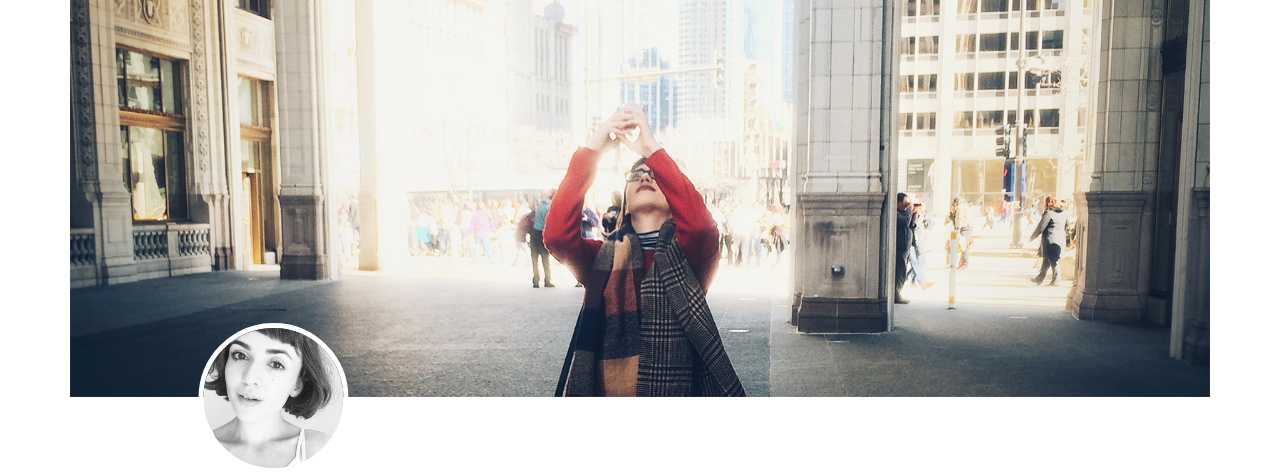
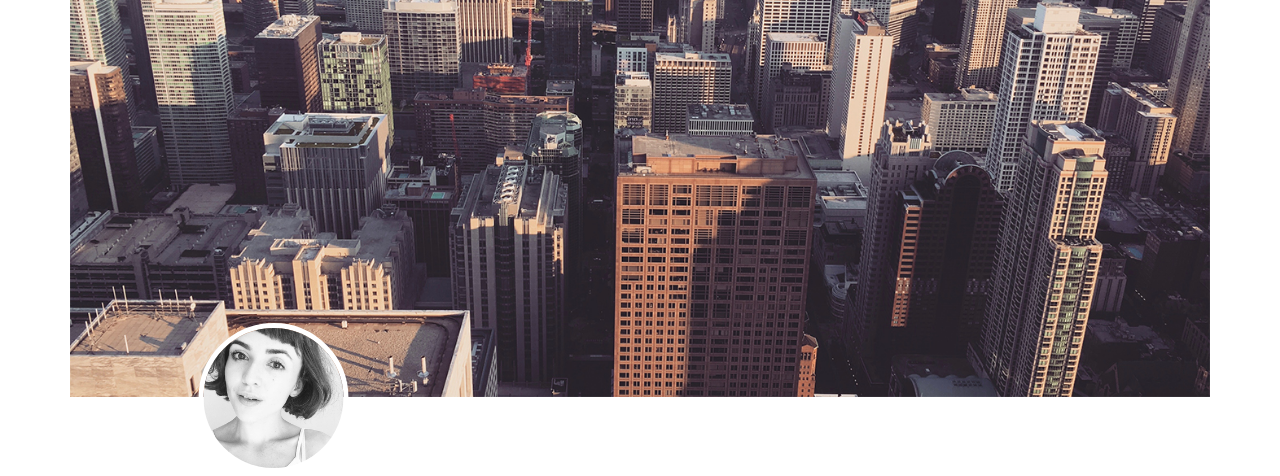
Before and after one commit to pftodd/Elegance, a plain HTML site: page index.html in a window 1280 px wide. Shown: the part 84-560 px from the top of the page. Drawn offline with nearby package versions, Linux system fonts and the light colour scheme.

Commit message:
Update index.html

```diff
--- a/index.html
+++ b/index.html
@@ -102,7 +102,7 @@
         </div>
         <!-- /.container -->
     </nav>
-    <div class="parallax-container cover-lg" data-parallax="scroll" data-position="bottom"  data-image-src="img/chicago.jpg" position="bottom" iosFix="true">
+    <div class="parallax-container cover-lg" data-parallax="scroll" data-position="bottom"  data-image-src="img/chicago2.jpg" position="bottom" iosFix="true">
 	<img src="img/preview2.jpg" class="img-circle profilepic-post"  />
     </div>
     </div>
```
